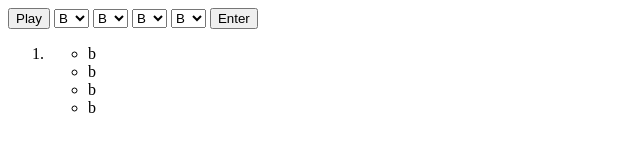
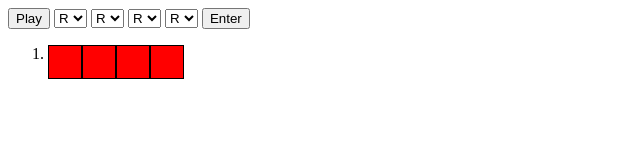
Before and after one commit to bmoreinis/wordle, a plain HTML site: page index.html in a window 1280 px wide. Both pictures are taken after a click on the button "Enter". Shown: the whole page, without its empty margins (0-640 px from the left). Drawn offline with Linux system fonts and the light colour scheme.

Commit message:
feedback is displayed as colors instead of text

```diff
--- a/index.html
+++ b/index.html
@@ -12,36 +12,36 @@
   <button onclick="createAnswer()">Play</button>
   <script src="script.js"></script>
   <select name="guess1" id="guess1">
-    <option value="0">B</option>
-    <option value="1">R</option>
+    <option value="0">R</option>
+    <option value="1">O</option>
     <option value="2">Y</option>
     <option value="3">G</option>
     <option value="4">C</option>
-    <option value="5">W</option>
+    <option value="5">V</option>
   </select>
   <select name="guess2" id="guess2">
-    <option value="0">B</option>
-    <option value="1">R</option>
+    <option value="0">R</option>
+    <option value="1">O</option>
     <option value="2">Y</option>
     <option value="3">G</option>
     <option value="4">C</option>
-    <option value="5">W</option>
+    <option value="5">V</option>
   </select>
   <select name="guess3" id="guess3">
-    <option value="0">B</option>
-    <option value="1">R</option>
+    <option value="0">R</option>
+    <option value="1">O</option>
     <option value="2">Y</option>
     <option value="3">G</option>
     <option value="4">C</option>
-    <option value="5">W</option>
+    <option value="5">V</option>
   </select>
   <select name="guess4" id="guess4">
-    <option value="0">B</option>
-    <option value="1">R</option>
+    <option value="0">R</option>
+    <option value="1">O</option>
     <option value="2">Y</option>
     <option value="3">G</option>
     <option value="4">C</option>
-    <option value="5">W</option>
+    <option value="5">V</option>
   </select>
   <button onclick="enterInput()">Enter</button>
   <ol id="feedbackOL"></ol>
--- a/script.js
+++ b/script.js
@@ -1,4 +1,4 @@
-var colors = ["b", "r", "y", "g", "c", "w"];
+var colors = ["r", "o", "y", "g", "c", "v"];
 var answer = [];
 var guessRecord = [];
 var turnCount = 0;
@@ -21,7 +21,7 @@ function enterInput() {
   console.log(JSON.stringify(guessClone)); //why does alert work, but log returns a null value?
   let feedback = giveFeedback(guessClone); // calls function and receives array @mbm
   // feedback.push("Turns: "+turnCount); @removed per refactoring
-  if (feedback[3] == "B") {
+  if (feedback[3] == "b") {
     alert("You Won in " + turnCount + " turns!");
   }
   else alert("Guess: " + (JSON.stringify(guessArray)) + "Feedback: " + (JSON.stringify(feedback)));
@@ -61,33 +61,21 @@ function convertGuess(guessArray) {
 //ol -> li for each turn -> ul for guess array + ul for feedback; ul guessArray -> li for each color; ul feedback -> li for each token
 function displayGuessRecord(colorGuess, feedback) {
   let turnMain = document.createElement("li");
-  let turnGuess = document.createElement("ul")//style("none"); <-- work on this later
-  //let turnFeedback = document.createElement("ul").style.listStyleType("none");
-  //let turnFeedbackColor = document.createElement("li");
+  let turnGuess = document.createElement("ul");//style("none"); <-- work on this later
+  let turnFeedback = document.createElement("ul");//.style.listStyleType("none");
   for (let i = 0; i < 4; i++) {
     let turnGuessColor = document.createElement("li");
-    turnGuessColor.innerHTML = colorGuess[i];
+    //turnGuessColor.innerHTML = colorGuess[i];
+    turnGuessColor.classList.add(colorGuess[i]);
     turnGuess.appendChild(turnGuessColor);
   }
-
-
-
-  //work on below:
-
-
-  /*for (let i = 0; i < 4; i++) {
-    let turnGuessColor = document.createElement("li");
-    turnGuessColor.innerHTML = colorGuess[i];
-    turnGuess.appendChild(turnGuessColor);
-  }*/
-
-
-
-
-
-
+  for (let i = 0; i < feedback.length; i++) {
+    let turnFeedbackColor = document.createElement("li");
+    //turnFeedbackColor.innerHTML = feedback[i];
+    turnFeedback.appendChild(turnFeedbackColor);
+  }
   turnMain.appendChild(turnGuess);
-  //turnMain.appendChild(turnFeedback);
+  turnMain.appendChild(turnFeedback);
   document.getElementById("feedbackOL").appendChild(turnMain);
   //                                              <--                       work on this code @kl
   /*let turnMain = document.createElement("li");
@@ -136,7 +124,7 @@ function blackCheck(guessClone) {
   let answerClone = answer.slice();
   for (let i = 0; i <= 3; i++) {
     if (guessClone[i] == answerClone[i]) {
-      feedback.push("B");
+      feedback.push("b");
       answerClone[i] = null;
       guessClone[i] = null;
     }
@@ -160,7 +148,7 @@ function whiteCheck(tempTranscript) {
           for (let answerPos = 0; answerPos <= 3; answerPos++) {
             if (guessArray[guessPos] == answerClone[answerPos]) {
               if (guessPos != answerPos) {
-                feedback.push("W");
+                feedback.push("w");
                 guessArray[guessPos] = null;
                 answerClone[answerPos] = null;
                 break;
--- a/style.css
+++ b/style.css
@@ -2,3 +2,40 @@ html, body {
   height: 100%;
   width: 100%;
 }
+
+.r {
+  background-color: red;
+}
+.o {
+  background-color: orange;
+}
+.y {
+  background-color: gold;
+}
+.g {
+  background-color: green;
+}
+.c {
+  background-color: cyan;
+}
+.v {
+  background-color: violet;
+}
+
+ul {
+  float: left;
+  list-style-type: none;
+  margin: 0;
+  padding: 0;
+}
+
+li {
+  float: left;
+}
+
+ol li ul li {
+  display: block;
+  padding: 16px;
+  border: 1px solid black;
+  text-decoration: none;
+}
```
